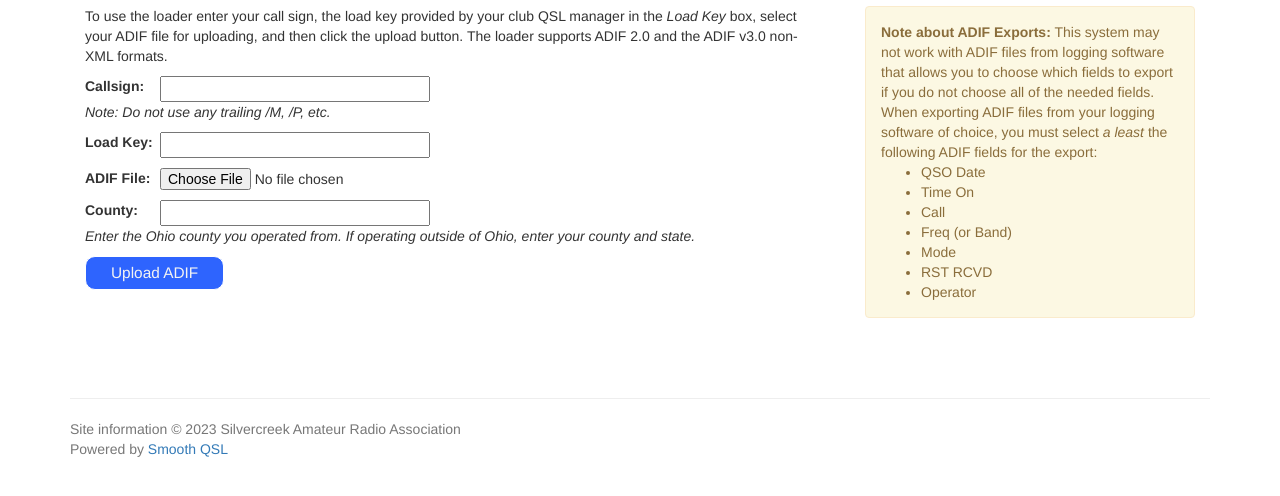
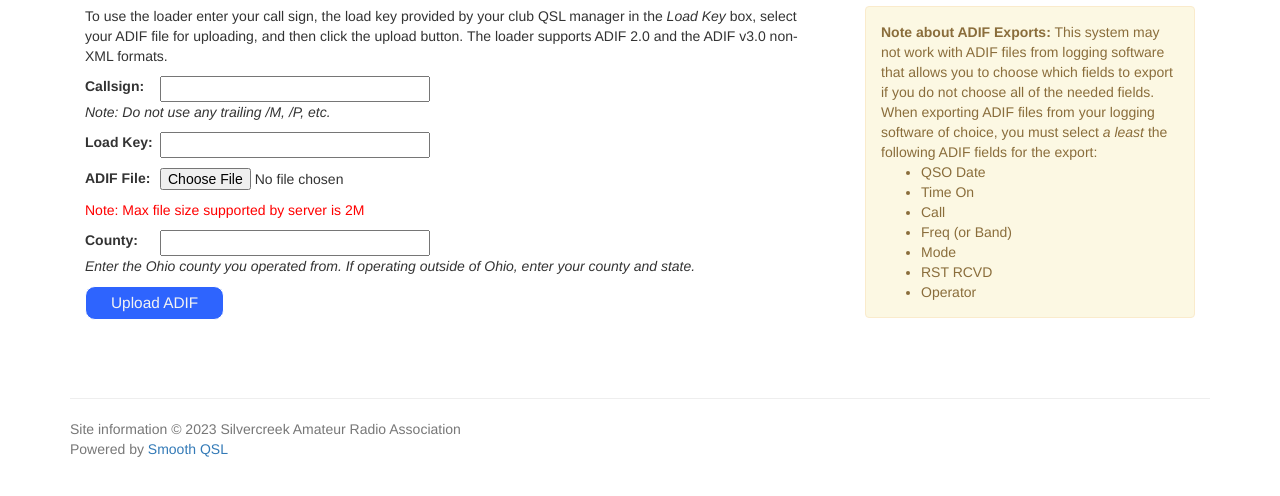
Before and after one commit to jxmx/smooth-qsl, a PHP site: page /load/index.php in a window 1280 px wide. Shown: the part 154-650 px from the top of the page. Run offline with PHP 8.4, Linux system fonts and the light colour scheme.

Commit message:
display max file upload size

```diff
--- a/load/index.php
+++ b/load/index.php
@@ -75,6 +75,11 @@ limitations under the License.
 							<label>ADIF File:</label>
 							<input type="file" name="adiffile" id="adiffile" />
 							</p>
+							<p>
+							<span style="color:red">Note: Max file size supported by server is
+							<?php print(ini_get("upload_max_filesize")) ?></span>
+							</p>
+
 
 							<p>
 							<label>County:</label>
```
